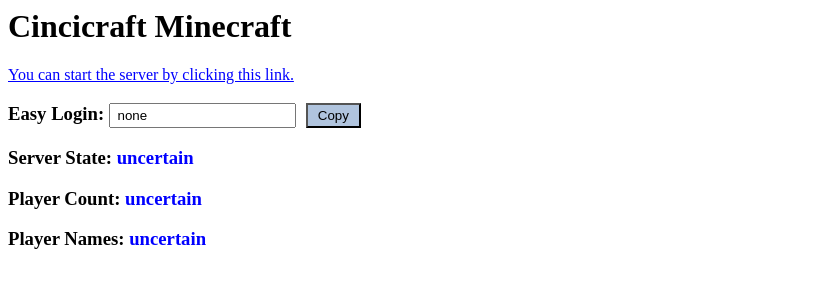
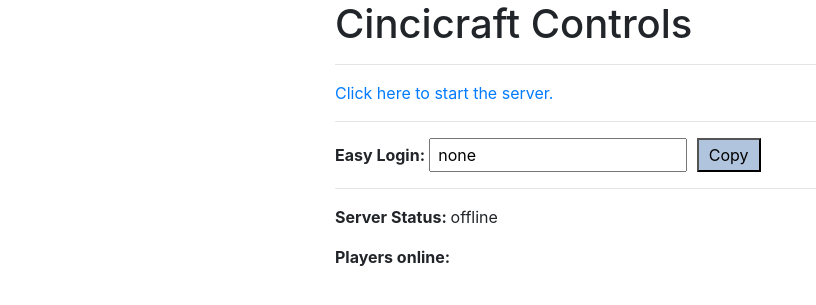
Before and after one commit to robbintt/minecraft-ec2-launcher, a Flask app: template templates/describe_details.html in a window 1280 px wide. Shown: the top 305 px of the page, without its empty margins (0-816 px from the left). Run offline with Flask 2, Linux system fonts and the light colour scheme; the template is opened without the code that fills it, so the values that code supplies are empty; some libraries are stand-ins or nearby versions.

Commit message:
Update the template to use bootstrap, remove some extra UI items.

```diff
--- a/templates/describe_details.html
+++ b/templates/describe_details.html
@@ -1,16 +1,23 @@
+<!doctype html>
+<html lang="en">
+  <head>
+    <!-- Required meta tags -->
+    <meta charset="utf-8">
+    <meta name="viewport" content="width=device-width, initial-scale=1, shrink-to-fit=no">
+
+    <title>Cincicraft Controls</title>
+
+    <!-- Bootstrap CSS -->
+    <link rel="stylesheet" href="https://stackpath.bootstrapcdn.com/bootstrap/4.3.1/css/bootstrap.min.css" integrity="sha384-ggOyR0iXCbMQv3Xipma34MD+dH/1fQ784/j6cY/iJTQUOhcWr7x9JvoRxT2MZw1T" crossorigin="anonymous">
+
+    <!-- Local CSS -->
     <style type="text/css">
-
-.greentext {
-  color: green;
+      .cincicraft-header {
       }
-.bluetext {
-  color: blue;
+      .start-section {
       }
-.underline {
-  text-decoration: underline;
-}
-.redtext {
-  color: red;
+      .status-item {
+        font-weight: bold;
       }
       #serverIP {
         padding: 3px;
@@ -20,46 +27,67 @@
         margin-left: 10px;
         background-color: lightsteelblue;
       }
+    </style>
+  </head>
+  <body>
+    <div class="container-fluid">
+      <div class="row">
+        <div class="col-md-6 offset-md-3">
+          <h1 class="cincicraft-header">Cincicraft Controls</h1>
+          <hr>
+        </div>
+      </div>
+      <div class="row">
+        <div class="col-md-6 offset-md-3 start-section">
+          <a class="" href="/start/">Click here to start the server.</a>
+          <hr>
+        </div>
+      </div>
+      <div class="row">
+        <div class="col-md-6 offset-md-3">
 
-</style>
+          {# see inline js, https://developer.mozilla.org/en-US/docs/Web/API/HTMLInputElement/select #}
+          <p><span class="status-item">Easy Login: </span><input type="text" readonly="true" id="serverIP" class="" value="{% if public_ip %} {{ public_ip }}:25565 {% else %} none {% endif %}"><button type="button" id="copyButton">Copy</button>
+          <hr>
 
-<title>Minecraft</title>
+          <p><span class="status-item">Server Status: </span><span class="">{% if state %} {{ state }} {% else %} offline {% endif %} </span>
 
-<h1>Cincicraft Minecraft</h1>
+          <!--<p><span class="status-item">Player Count: </span><span class="">{% if mcstatus_info %} {{ mcstatus_info['playercount'] }} {% else %} uncertain {% endif %} </span>-->
 
-<div>
-  <a class="bluetext" href="/start/">You can start the server by clicking this link.</a>
-</div>
-<!--
-<h3>Public IP Address: <span class="">{% if public_ip %} {{ public_ip }} {% else %} none {% endif %} </span></h3>
--->
-
-<!--<h3>Easy Login: <span id="serverIP" class="bluetext">{% if public_ip %} {{ public_ip }}:25565 {% else %} none {% endif %} </span></h3>-->
-{# see inline js, https://developer.mozilla.org/en-US/docs/Web/API/HTMLInputElement/select #}
-<h3>Easy Login: <input type="text" readonly="true" id="serverIP" class="" value="{% if public_ip %} {{ public_ip }}:25565 {% else %} none {% endif %}"><button type="button" id="copyButton">Copy</button></h3>
-
-<h3>Server State: <span class="bluetext">{% if state %} {{ state }} {% else %} uncertain {% endif %} </span></h3>
-
-<h3>Player Count: <span class="bluetext">{% if mcstatus_info %} {{ mcstatus_info['playercount'] }} {% else %} uncertain {% endif %} </span></h3>
-
-<h3>Player Names: <span class="bluetext">{% if mcstatus_info %} {{ mcstatus_info['player_names'] }} {% else %} uncertain {% endif %} </span></h3>
+          <p><span class="status-item">Players online: </span><span class="">{% if mcstatus_info %} {{ mcstatus_info['player_names'] }} {% else %} {% endif %} </span>
 
 
+        </div>
+      </div>
+    </div>
+
     <!-- stop is now turned off
+    <div class="container-fluid">
+      <div class="row">
+        <div class="col">
           <div class="padding">
-  <a class="redtext" href="https://0j16ohvp8i.execute-api.us-east-1.amazonaws.com/dev/stop/">You can stop the server by clicking this link.</a>
+            <a class="" href="https://0j16ohvp8i.execute-api.us-east-1.amazonaws.com/dev/stop/">You can stop the server by clicking this link.</a>
           </div>
           <br />
+        </div>
+      </div>
+    </div>
     -->
-
     <!--
+    <div class="container-fluid">
+      <div class="row">
+        <div class="col">
           <h1>Here is the mcstatus payload:</h1>
           <h6>{{ mcstatus_info }}</h6>
 
           <h1>Here is the response:</h1>
           <h6>{{ response }}</h6>
+        </div>
+      </div>
+    </div>
     -->
 
+    <!-- Browser native click-to-copy -->
     <script>
       document.querySelector('#copyButton').addEventListener('click', function() {
         // Select text inside the input field
@@ -79,3 +107,10 @@ document.querySelector('#copyButton').addEventListener('click', function() {
         }
       });
     </script>
+
+    <script src="https://code.jquery.com/jquery-3.3.1.slim.min.js" integrity="sha384-q8i/X+965DzO0rT7abK41JStQIAqVgRVzpbzo5smXKp4YfRvH+8abtTE1Pi6jizo" crossorigin="anonymous"></script>
+    <script src="https://cdnjs.cloudflare.com/ajax/libs/popper.js/1.14.7/umd/popper.min.js" integrity="sha384-UO2eT0CpHqdSJQ6hJty5KVphtPhzWj9WO1clHTMGa3JDZwrnQq4sF86dIHNDz0W1" crossorigin="anonymous"></script>
+    <script src="https://stackpath.bootstrapcdn.com/bootstrap/4.3.1/js/bootstrap.min.js" integrity="sha384-JjSmVgyd0p3pXB1rRibZUAYoIIy6OrQ6VrjIEaFf/nJGzIxFDsf4x0xIM+B07jRM" crossorigin="anonymous"></script>
+
+  </body>
+</html>
```
Lines whose indentation alone changed are shown as unchanged.
